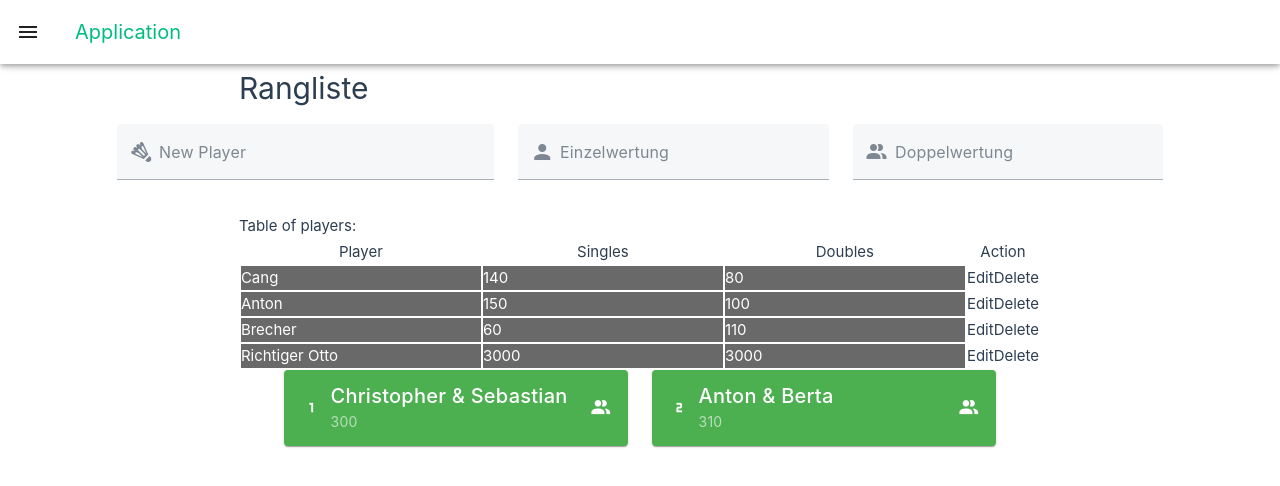
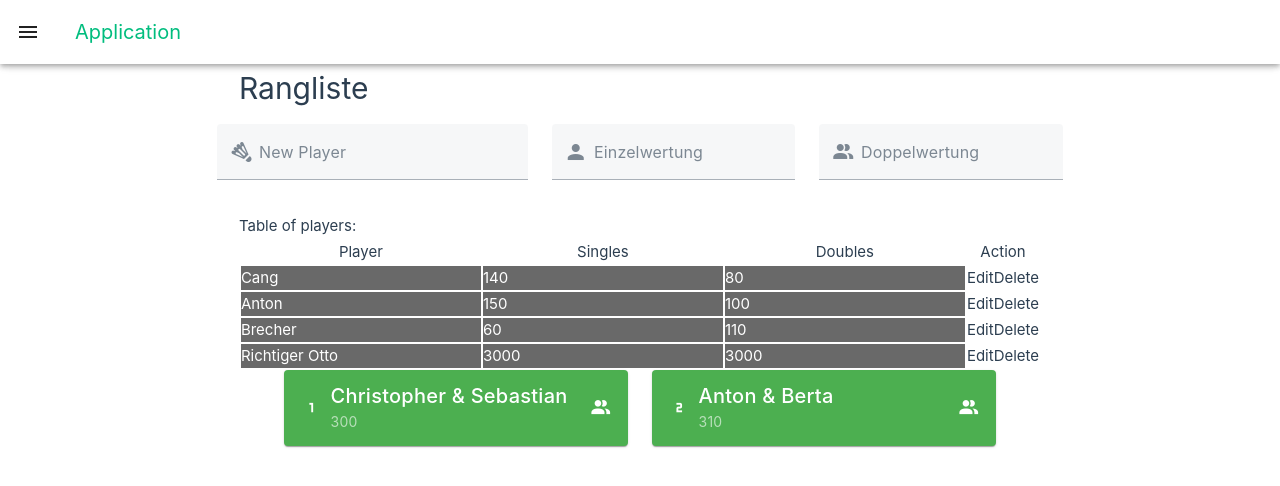
Before and after one commit to cangd/badminton-toolbox, a Vue app: page /rangliste in a window 1280 px wide. Shown: the top 486 px of the page. Built offline with nearby package versions, Linux system fonts and the light colour scheme.

Commit message:
Edit size and validation rule [vuetify]

```diff
--- a/src/components/rangliste/AddPlayer.vue
+++ b/src/components/rangliste/AddPlayer.vue
@@ -1,6 +1,6 @@
 <template>
   <div class="addPlayer">
-    <v-col cols="12" md="6">
+    <v-col cols="12" md="5">
       <v-text-field
         id="name"
         class="addPlayer__name"
@@ -11,7 +11,7 @@
         prepend-inner-icon="mdi-badminton"
       ></v-text-field>
     </v-col>
-    <v-col cols="12" md="5">
+    <v-col cols="12" md="4">
       <v-text-field
         id="singles"
         class="addPlayer__singles"
@@ -22,7 +22,7 @@
         prepend-inner-icon="mdi-account"
       ></v-text-field>
     </v-col>
-    <v-col cols="12" md="5">
+    <v-col cols="12" md="4">
       <v-text-field
         id="doubles"
         class="addPlayer__doubles"
@@ -77,14 +77,14 @@ const hasNameError = computed(() => {
   if (!props.playersList) {
     return false // or handle the case when players is undefined
   }
-  return !players.value.every((p) => p.name !== newPlayerName.value)
+  return !players.value.every((p) => p.name !== newPlayerName.value || p.name === '')
 })
 
 const hasSinglesError = computed<boolean>(() => {
   if (!props.playersList) {
     return false // or handle the case when players is undefined
   }
-  return !players.value.every((p) => p.singles !== newSinglesRating.value)
+  return !players.value.every((p) => p.singles !== newSinglesRating.value || p.singles === '')
 })
 
 const hasDoublesError = computed<boolean>(() => {
@@ -92,7 +92,7 @@ const hasDoublesError = computed<boolean>(() => {
     return false // or handle the case when players is undefined
   }
   1
-  return !players.value.every((p) => p.doubles !== newDoublesRating.value)
+  return !players.value.every((p) => p.doubles !== newDoublesRating.value || p.doubles === '')
 })
 
 const isFormFilledWithoutErrors = ref(() => {
```
